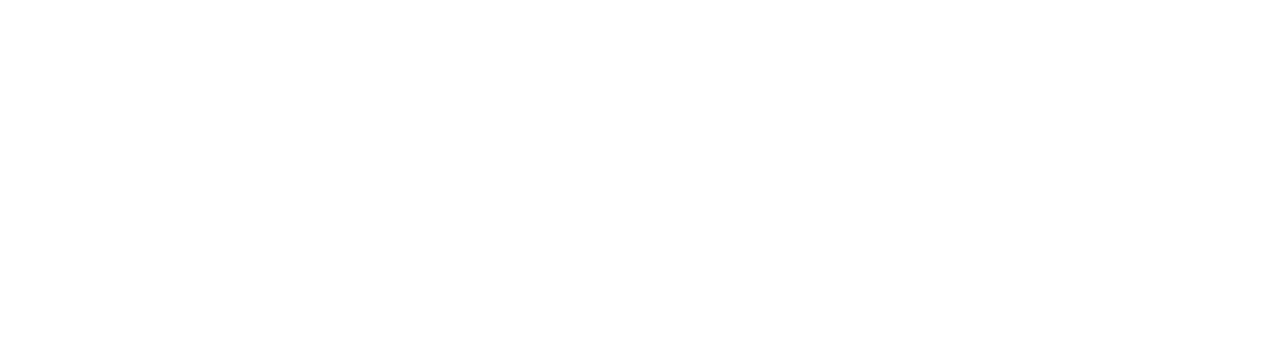
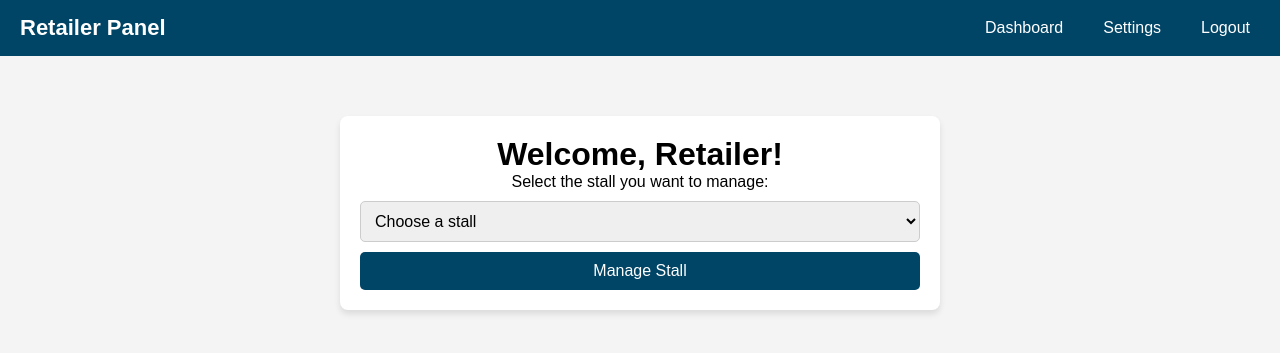
Before and after one commit to OneWasCoding/CanteenProject, a PHP site: page / in a window 1280 px wide. Before the commit the part shown is empty. Shown: the top 353 px of the page. Run offline with PHP 8.4, Linux system fonts and the light colour scheme.

Commit message:
landing page retailer

```diff
--- a/Retailer/header.php
+++ b/Retailer/header.php
@@ -3,7 +3,7 @@
 <head>
     <meta charset="UTF-8">
     <meta name="viewport" content="width=device-width, initial-scale=1.0">
-    <title>Canteen Management System</title>
+    <title>Retailer Dashboard</title>
     <style>
         * {
             margin: 0;
@@ -16,20 +16,20 @@
             background-color: #f4f4f4;
         }
 
-        /* Navbar Styling */
+        /* Navigation Bar */
         .navbar {
             background-color: #004466;
+            color: white;
             display: flex;
             justify-content: space-between;
             align-items: center;
             padding: 15px 20px;
+            width: 100%;
         }
 
         .navbar .logo {
             font-size: 22px;
             font-weight: bold;
-            color: #fff;
-            text-decoration: none;
         }
 
         .nav-links {
@@ -38,43 +38,54 @@
         }
 
         .nav-links li {
-            position: relative;
+            margin-left: 20px;
         }
 
         .nav-links a {
             text-decoration: none;
             color: white;
-            padding: 12px 18px;
-            display: block;
+            font-size: 16px;
+            padding: 10px;
             transition: 0.3s;
         }
 
         .nav-links a:hover {
             background-color: #006699;
+            border-radius: 5px;
         }
 
-        /* Dropdown Styling */
-        .dropdown-menu {
-            position: absolute;
-            background-color: #004466;
-            min-width: 180px;
-            top: 100%;
-            left: 0;
-            display: none;
-            flex-direction: column;
-            z-index: 100;
+        /* Main Content */
+        .main-content {
+            text-align: center;
+            margin: 60px auto;
+            max-width: 600px;
+            background: white;
+            padding: 20px;
+            border-radius: 8px;
+            box-shadow: 0px 4px 6px rgba(0, 0, 0, 0.1);
         }
 
-        .dropdown-menu a {
-            padding: 12px;
-            white-space: nowrap;
+        select, button {
+            width: 100%;
+            padding: 10px;
+            margin-top: 10px;
+            font-size: 16px;
+            border: 1px solid #ccc;
+            border-radius: 5px;
         }
 
-        .nav-links li:hover .dropdown-menu {
-            display: flex;
+        button {
+            background-color: #004466;
+            color: white;
+            border: none;
+            cursor: pointer;
         }
 
-        /* Responsive Design */
+        button:hover {
+            background-color: #006699;
+        }
+
+        /* Responsive */
         @media (max-width: 768px) {
             .navbar {
                 flex-direction: column;
@@ -82,16 +93,11 @@
             }
 
             .nav-links {
-                flex-direction: column;
-                width: 100%;
+                margin-top: 10px;
             }
 
             .nav-links li {
-                width: 100%;
-            }
-
-            .nav-links a {
-                width: 100%;
+                margin: 5px 0;
             }
         }
     </style>
@@ -99,23 +105,25 @@
 <body>
 
     <nav class="navbar">
-        <a href="#" class="logo">Canteen Management</a>
+        <div class="logo">Retailer Panel</div>
         <ul class="nav-links">
-            <li><a href="#">Home</a></li>
-            <li><a href="#">Orders</a></li>
-            <li>
-                <a href="#">Menu ▼</a>
-                <ul class="dropdown-menu">
-                    <li><a href="#">Breakfast</a></li>
-                    <li><a href="#">Lunch</a></li>
-                    <li><a href="#">Snacks</a></li>
-                </ul>
-            </li>
-            <li><a href="#">Transactions</a></li>
-            <li><a href="#">Reports</a></li>
+            <li><a href="#">Dashboard</a></li>
+            <li><a href="#">Settings</a></li>
             <li><a href="#">Logout</a></li>
         </ul>
     </nav>
 
+    <div class="main-content">
+        <h1>Welcome, Retailer!</h1>
+        <p>Select the stall you want to manage:</p>
+        <select>
+            <option value="" disabled selected>Choose a stall</option>
+            <option value="stall1">Stall 1 - Burger Hub</option>
+            <option value="stall2">Stall 2 - Fresh Juices</option>
+            <option value="stall3">Stall 3 - Rice Meals</option>
+        </select>
+        <button onclick="alert('Redirecting to stall management...')">Manage Stall</button>
+    </div>
+
 </body>
 </html>
--- a/Retailer/index.php
+++ b/Retailer/index.php
@@ -1,3 +1,3 @@
-<php
-include 'header.php'
+<?php
+include 'header.php';
 ?>
```
